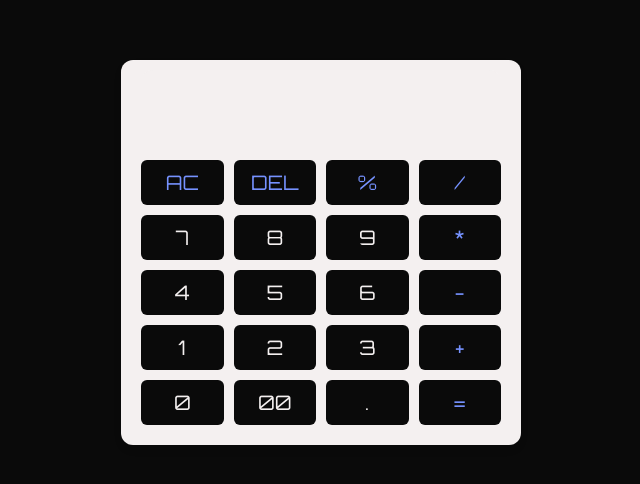
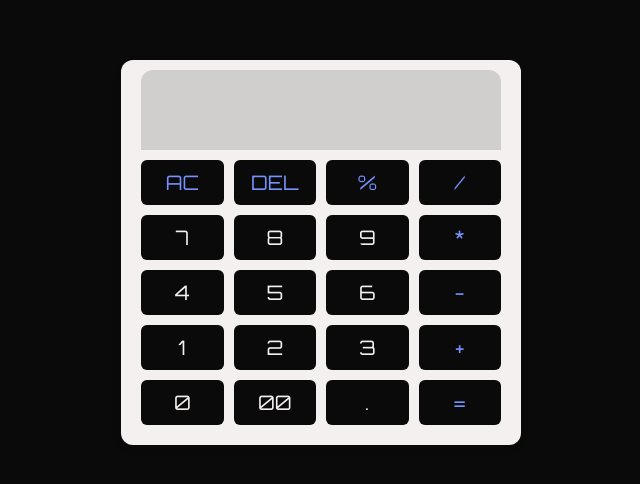
Before and after one commit to Ahmed-Omar-Ahmed/CODSOFT, a plain HTML site: page index.html in a window 1280 px wide. Shown: the part 148-632 px from the top of the page, without its empty margins (319-959 px from the left). Drawn offline with Linux system fonts and the light colour scheme.

Commit message:
Change the screen color

```diff
--- a/css/style.scss
+++ b/css/style.scss
@@ -36,7 +36,7 @@ body {
     font-size: 25px;
     color: $primary;
     pointer-events: none;
-    background-color: $secondary;
+    background-color: color-mix(in srgb, $secondary 85%, $primary);
     border-radius: 12px 12px 0 0;
     padding-right: 1rem;
   }
```
Also changed, not shown: css/style.css, 1 other file.
